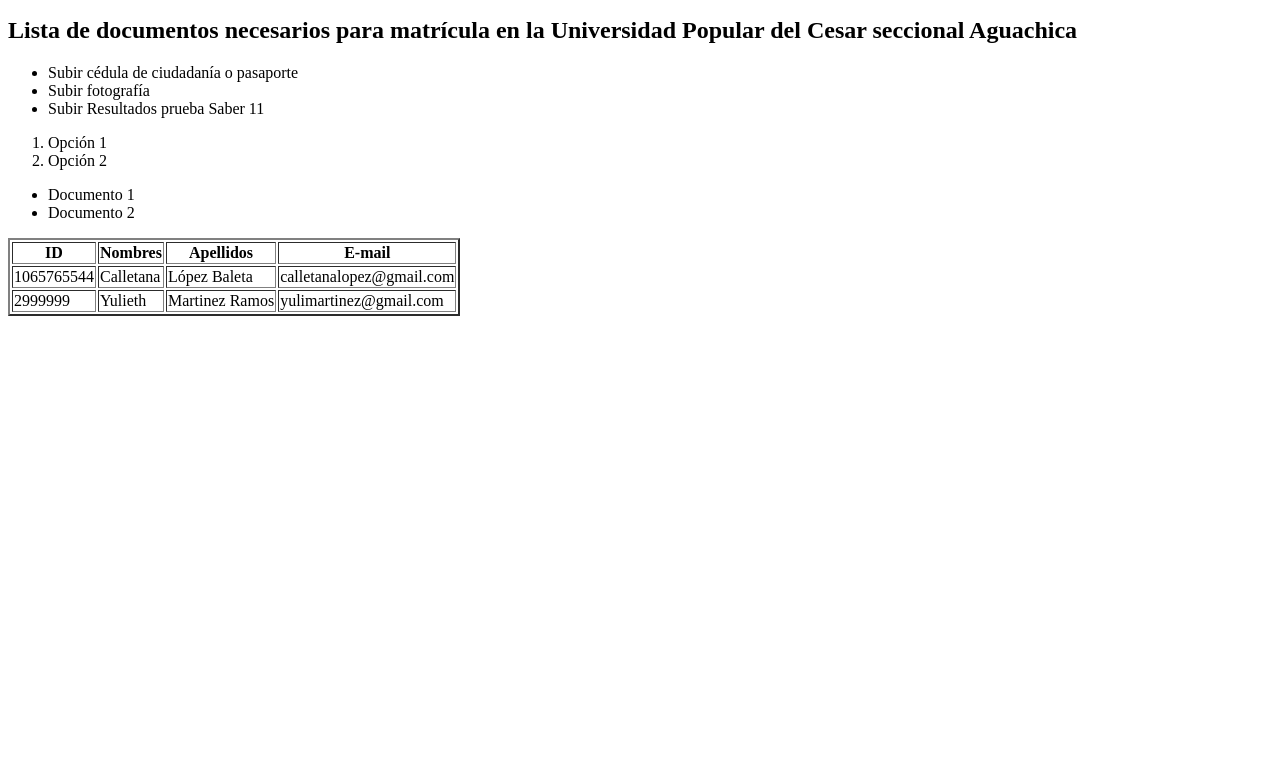
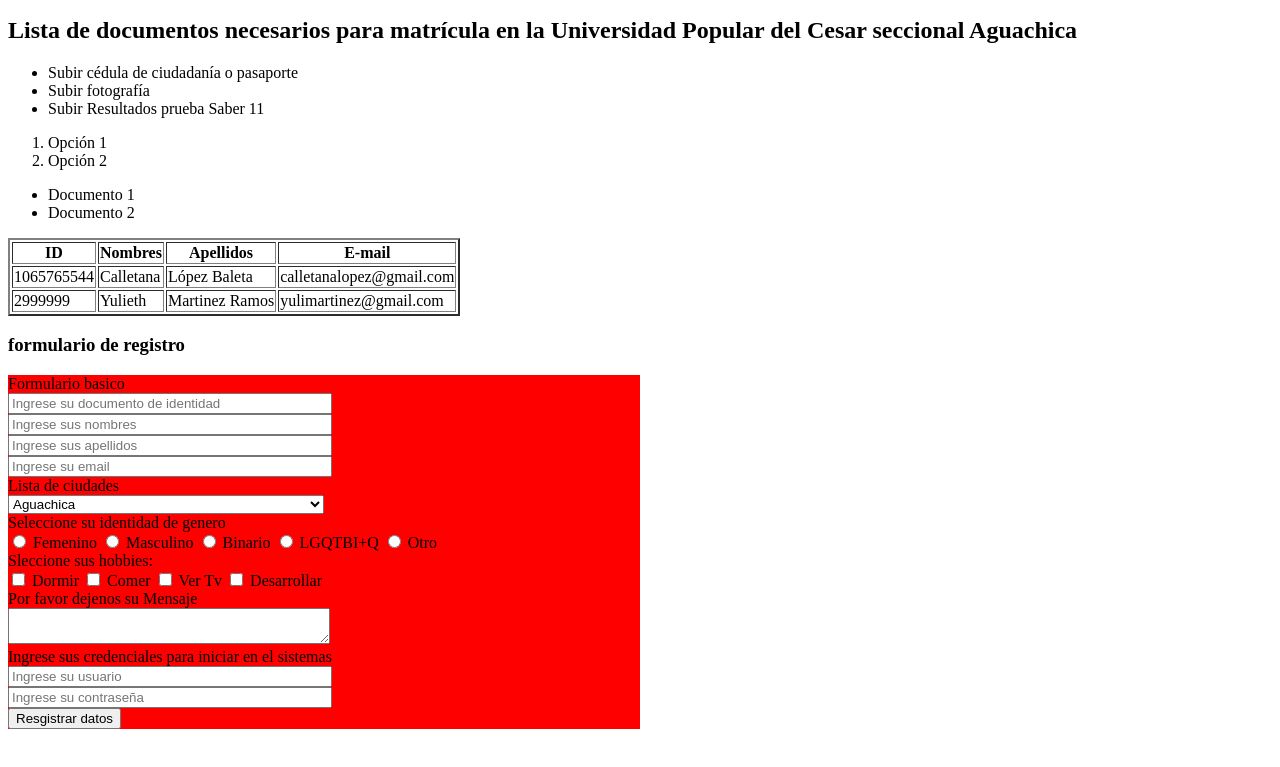
Before and after one commit to camiloovalle06/miSegundoRepositorio, a plain HTML site: page index.html in a window 1280 px wide. Shown: the part 1565-2332 px from the top of the page. Before the commit the page ends 1979 px from the top, so only its background shows below. Drawn offline with Linux system fonts and the light colour scheme.

Commit message:
Actualizacion en clase 04/03/2025

```diff
--- a/index.html
+++ b/index.html
@@ -180,7 +180,50 @@ proident, sunt in culpa qui officia deserunt mollit anim id est laborum.
 	</tr>
 </table>
 
+<!-- Formularios -->
+<h3>formulario de registro</h3>
 
+<div style="width: 50%; background: red;">
+	<form action="">
+		<label for="">Formulario basico</label> <br>
+		<input type="number" style="width: 50%;" placeholder="Ingrese su documento de identidad"> <br>
+		<input type="text" style="width: 50%;" placeholder="Ingrese sus nombres"><br>
+		<input type="text" style="width: 50%;" placeholder="Ingrese sus apellidos"><br>
+		<input type="email" style="width: 50%;" placeholder="Ingrese su email"> <br>
+		<label for="">Lista de ciudades</label><br>
+		<select name="" id="" style="width: 50%;">
+			<option value=""> Aguachica</option>
+			<option value=""> Bucaramanga</option>
+			<option value=""> Cartagena</option>
+		</select>
+
+		<br>
+		<label for="">Seleccione su identidad de genero</label><br>
+		<input type="radio" name="genero"> <label for="">Femenino</label>
+		<input type="radio" name="genero"> <label for="">Masculino</label>
+		<input type="radio" name="genero"> <label for="">Binario</label>
+		<input type="radio" name="genero"> <label for="">LGQTBI+Q</label>
+		<input type="radio" name="genero"> <label for="">Otro</label>
+
+		<br>
+		<label for="">Sleccione sus hobbies:</label> <br>
+		<input type="checkbox"> <label for="">Dormir</label>
+		<input type="checkbox"> <label for="">Comer</label>
+		<input type="checkbox"> <label for="">Ver Tv</label>
+		<input type="checkbox"> <label for="">Desarrollar</label>
+
+		<br>
+		<label for="">Por favor dejenos su Mensaje</label> <br>
+		<textarea name="" id="" style="width: 50%;"></textarea>
+
+		<br>
+		<label for="">Ingrese sus credenciales para iniciar en el sistemas</label> <br>
+		<input type="text" placeholder="Ingrese su usuario" style="width: 50%;">
+		<input type="password" placeholder="Ingrese su contraseña" style="width: 50%;"> <br>
+		<input type="submit" value="Resgistrar datos">
+
+	</form>
+</div>
 
 
 <br>
```
